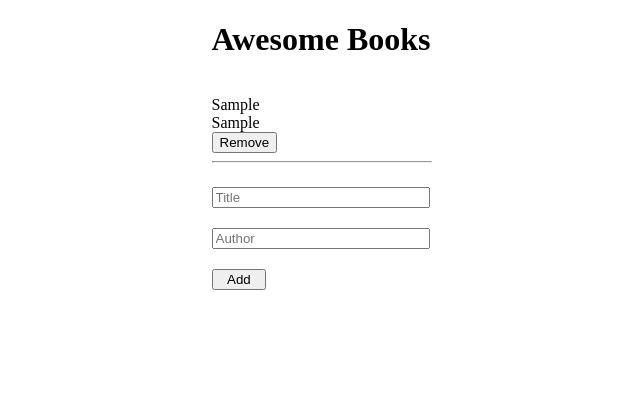
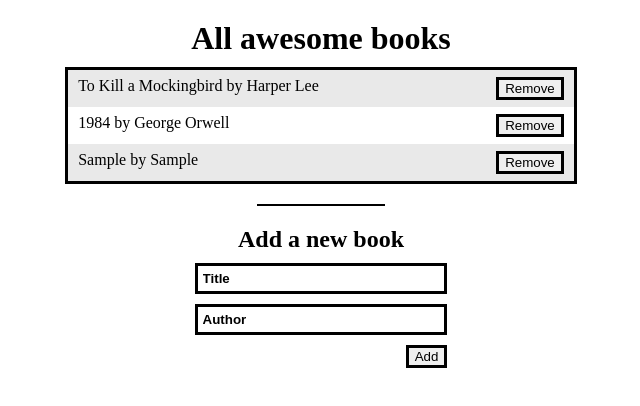
Before and after one commit to ehmaddd/awesome_books, a website: page index.html in a window 1280 px wide. Both pictures are taken after typing "Sample", "Sample" into the empty fields and a click on the button "Add". Shown: the whole page, without its empty margins (319-959 px from the left). Drawn offline with Linux system fonts and the light colour scheme.

Commit message:
Add functionality to book web page and the structure

```diff
--- a/index.html
+++ b/index.html
@@ -1,25 +1,19 @@
 <!DOCTYPE html>
-<html lang="en">
+<html>
   <head>
-    <meta charset="UTF-8">
-    <meta http-equiv="X-UA-Compatible" content="IE=edge">
-    <meta name="viewport" content="width=device-width, initial-scale=1.0">
-    <link rel="stylesheet" href="./styles.css">
-    <title>Awesome Books</title>
+    <title>My Bookshelf</title>
+    <link rel="stylesheet" href="styles.css">
   </head>
   <body>
-    <main>
-        <h1>Awesome Books</h1>
-        <div class="book-catalog">
-            <ul class="book-list"></ul>
-        </div>
+    <h1 class="title">All awesome books</h1>
+    <ul id="book-list"></ul>
+    <p class="line"></p>
     <form id="book-form">
-            <input type="text" id="title" placeholder="Title">
-            <input type="text" id="author" placeholder="Author">
-            <button id="submit">Add</button>
+      <h2 class="title2">Add a new book</h2>
+      <input type="text" id="title" name="title" placeholder="Title" required>
+      <input type="text" id="author" name="author" placeholder="Author" required>
+      <button type="button" id="add-book">Add</button>
     </form>
-    </main>
-
-<script src="./script.js"></script>
+    <script src="script.js"></script>
   </body>
 </html>
--- a/script.js
+++ b/script.js
@@ -1,100 +1,66 @@
-class Library {
-  constructor(){
-      if (localStorage.length>0){
-          this.books = JSON.parse(localStorage.getItem("books"));
-      }
-      else {
-          this.books = [];
+class Book {
+    constructor(title, author) {
+      this.title = title;
+      this.author = author;
     }
   }
 
-  storeLocalStorage(){
+class Bookshelf {
+constructor() {
+    this.books = JSON.parse(localStorage.getItem("books")) || [
+    new Book("To Kill a Mockingbird", "Harper Lee"),
+    new Book("1984", "George Orwell"),
+    ];
+}
+
+addBook(book) {
+    this.books.push(book);
     localStorage.setItem("books", JSON.stringify(this.books));
 }
 
-  addBook (){
-      title = document.querySelector('#title').value;
-      author = document.querySelector('#author').value;
-
-      const book = {
-          title: title,
-          author: author
-      }
-      if(this.books){
-          this.books.push(book);
-      }
+removeBook(book) {
+    this.books = this.books.filter((b) => b !== book);
+    localStorage.setItem("books", JSON.stringify(this.books));
 }
 
-  loadLocalStorage(){
-     if (localStorage.length>0){
-          this.books = JSON.parse(localStorage.getItem("books"));
+render() {
+    const bookList = document.getElementById("book-list");
+    bookList.innerHTML = "";
+    for (let i = 0; i < this.books.length; i++) {
+    const book = this.books[i];
+    const li = document.createElement("li");
+    li.textContent = `${book.title} by ${book.author}`;
+    const deleteButton = document.createElement("button");
+    deleteButton.classList.add('delete');
+    deleteButton.textContent = "Remove";
+    deleteButton.addEventListener("click", () => {
+        this.removeBook(book);
+        this.render();
+    });
+    li.appendChild(deleteButton);
+    bookList.appendChild(li);
+
+    if (i % 2 === 0) {
+        li.style.backgroundColor = "#e9e9e9";
       }
-  }
-
-  removeList(){
-      while (bookList.firstChild) {
-          bookList.removeChild(bookList.firstChild);
-      }
-  }
-
-  displayData(){
-      this.removeList();
-        if(this.books.length>0){
-          for(let i=0; i<this.books.length; i++){
-              let title = this.books[i].title;
-              let author = this.books[i].author;
-              let li = document.createElement('li');
-              li.innerHTML = `${title}<br>${author}`;
-              bookList.appendChild(li);
-              let btn = document.createElement('button');
-              btn.classList.add('delete-btn');
-              btn.id = i;
-              btn.innerHTML = 'Remove';
-              bookList.appendChild(btn);
-              let hr = document.createElement('hr');
-              hr.classList.add('booklist-hr');
-              bookList.appendChild(hr);
-          }
-        }
-      else {
-          let h3 = document.createElement('h3');
-          h3.innerHTML = `No record found`;
-          bookList.appendChild(h3);
-      }
-  }
-
-  deleteItem(ev){
-      if(ev.target.classList == 'delete-btn'){
-          let id = ev.target.id;
-          this.books.splice(id, 1);
-          this.storeLocalStorage();
-          this.loadLocalStorage();
-          this.displayData();
     }
   }
 }
 
-const library = new Library();
+const myBookshelf = new Bookshelf();
 
-const form = document.querySelector('#book-form');
-const catalog = document.querySelector('.book-catalog');
-const h1 = document.querySelector('h1');
-const bookList = document.querySelector('.book-list');
-let title, author;
-
-form.addEventListener('submit', (event) => {
+document.getElementById("add-book").addEventListener("click", (event) => {
 event.preventDefault();
-  library.addBook();
-  library.storeLocalStorage();
-  library.displayData();
-  form.reset();
+const titleInput = document.getElementById("title");
+const authorInput = document.getElementById("author");
+const title = titleInput.value;
+const author = authorInput.value;
+if (title !== "" && author !== "") {
+    myBookshelf.addBook(new Book(title, author));
+    myBookshelf.render();
+    titleInput.value = "";
+    authorInput.value = "";
+}
 });
 
-window.addEventListener('load', () => {
-  library.loadLocalStorage();
-  library.displayData();
-});
-
-bookList.addEventListener('click', (ev) => {
-  library.deleteItem(ev);
-});
+myBookshelf.render();
--- a/styles.css
+++ b/styles.css
@@ -1,40 +1,66 @@
-body {
+.title {
   text-align: center;
+  margin-top: 20px;
+  margin-bottom: 10px;
 }
 
-form {
+.title2 {
+  text-align: center;
+  margin-top: 20px;
+}
+
+h1, h2 {
+  margin: 0;
+}
+
+ul {
+  list-style: none;
+  padding: 0;
+}
+
+#book-list {
+  max-width: 40%;
+  margin: 0 auto;
+  border: 3px solid black;
+}
+
+#book-form {
+  width: 20%;
+  margin: 0 auto;
   display: flex;
   flex-direction: column;
-  gap: 20px;
+  gap: 10px;
 }
 
-form button {
-  width: 25%;
-}
-
-.booklist-hr {
+input {
+  box-sizing: border-box;
   width: 100%;
 }
 
-.book-list h3 {
-  color: red;
-  text-align: center;
+button {
+  width: fit-content;
+  margin-left: auto;
+  border: 3px solid black;
 }
 
-ul {
-  list-style-type: none;
-  margin-left: 0;
-  padding: 0;
+.line {
+  border: 1px solid black;
+  width: 10%;
+  margin: 0 auto;
+  margin-top: 20px;
 }
 
-.book-catalog {
+li {
   display: flex;
-  flex-direction: column;
-  text-align: left;
-  margin: 0 auto;
+  padding: 7px 10px;
 }
 
-main {
-  width: fit-content;
-  margin: 0 auto;
+input {
+  padding: 5px;
+  border: 3px solid black;
 }
+
+input::placeholder {
+  font-weight: bold;
+  color: black;
+}
```
Lines whose indentation alone changed are shown as unchanged.
